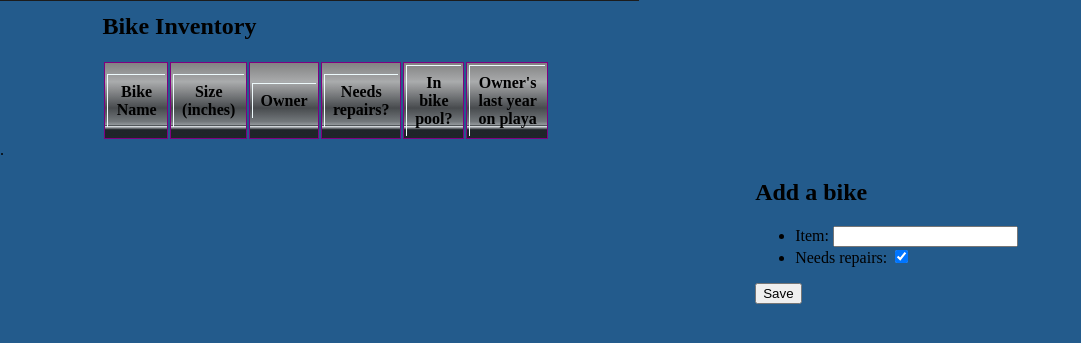
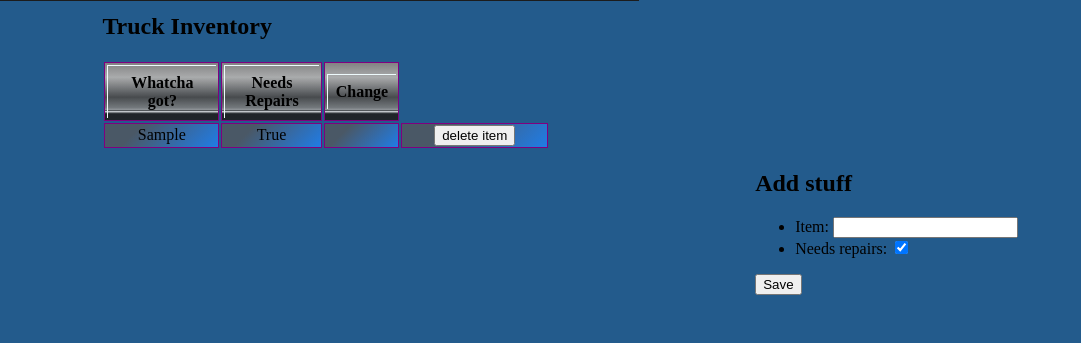
Before and after one commit to beckastar/BurningManCampApp, a Django app: page /inventory/ in a window 1280 px wide. Shown: the part 177-520 px from the top of the page, without its empty margins (0-1081 px from the left). Run offline with Django 3.2, Linux system fonts and the light colour scheme; tables that the repository leaves empty hold one stand-in row (values such as "Sample post"); lists and menus that the app fills with data are empty; parts of the project's set-up code (start-up, migrations or seed data) failed here and were passed over; some libraries are stand-ins or nearby versions; some web fonts are replaced.

Commit message:
fix truck inventory add form

```diff
--- a/bioluminati/bioluminati/urls.py
+++ b/bioluminati/bioluminati/urls.py
@@ -36,6 +36,9 @@ urlpatterns = [
     url(r'^about/', about, name='about'),
     url(r'^meal_schedule/', meal_schedule, name="meal_schedule"),
     url(r'^inventory/', show_inventory_form, name="inventory"),
+    url(r'^show_inventory_form/', show_inventory_form, name="inventory"),
+    url(r'^remove_items_from_truck/', remove_items_from_truck, name="inventory"),
+    url(r'^edit_inventory_item/', edit_truck_inventory, name="edit_inventory"),
     # url(r'^operations/', operations, name="operations")
     # url(r'^accounts/', include('django.contrib.auth.urls')),
 ]
--- a/bioluminati/camp/templates/bikemutation.html
+++ b/bioluminati/camp/templates/bikemutation.html
@@ -40,7 +40,6 @@
 		  <input type="submit" value="Save" />
 		</form>
 	</div>
-
 </div>
 
 
--- a/bioluminati/camp/templates/inventory.html
+++ b/bioluminati/camp/templates/inventory.html
@@ -16,15 +16,19 @@
 					</tr>
 				</thead>
 				<div class="datatables">
-						{% for things in stuff %}
+						{% for things in truck_inventory %}
 							<tr class="datarow">
 								<td>{{things.item}}</td>
 								<td>{{things.needs_repairs}}</td>
 							<td>
-								<form method="post">
+							<td>
+						        <form action="/remove_items_from_truck/" method="post">
 						            {% csrf_token %}
-						            <input type="submit" value="edit or remove me">
+						            <input type="hidden" name="item_id" value="{{item.id}}" />
+						            <input type="submit" value="delete item">
 						        </form>
+						    </td>
+
 						    </td>
 							</tr>
 						{% endfor %}
--- a/bioluminati/camp/views.py
+++ b/bioluminati/camp/views.py
@@ -78,11 +78,6 @@ def _finalize_meal(meal, shift):
 def meal_schedule(request):
     shifts = MealShifts.objects.order_by('day', 'meal')
     shifts_by_meal = []
-    # meal = {'serving': 'bacon', 'day': day, 'meal': 'breakfast'
-    #   'positions': ['chef': "a", 'KP': [workers],...],
-    #   'restrictions': ['avacado']
-    #   'num_served': 25
-    # }
     if shifts:
         first_shift = shifts[0]
         previous_meal = _meal_time(first_shift)
@@ -155,7 +150,7 @@ def show_signup_table(request):
                 'saturdayShiftsTaken':saturdayShiftsTaken, 'saturdayShiftsAvail':saturdayShiftsAvail
                 },))
 
-
+@staff_member_required
 def remove_bike(request):
     if request.method == 'POST':
         form = BikeForm()
@@ -167,6 +162,7 @@ def remove_bike(request):
             'form':form, 'bicycles':bicycles,
             }, RequestContext(request))
 
+@staff_member_required
 def edit_bike(request):
     bicycles = Bikes.objects.all()
 
@@ -222,21 +218,21 @@ def bikemutation(request):
     context_dict = {'form':form, 'materials':materials}
     return render_to_response('bikemutation.html', context_dict, RequestContext(request))
 
-#edited
+@staff_member_required
 def remove_items_from_truck(request):
     if request.method == 'POST':
         form = InventoryForm()
-        truck_stuff = Inventory.objects.all()
+        truck_inventory = Inventory.objects.all()
         item_id = int(request.POST.get('item_id'))
         item = Inventory.objects.get(id=item_id)
         item.delete()
         return render_to_response('inventory.html', {
-            'form':form, 'truck_stuff':truck_stuff,
+            'form':form, 'truck_inventory':truck_stuff,
             }, RequestContext(request))
 
-#needs to be edited
+@staff_member_required
 def edit_truck_inventory(request):
-    truck_stuff = Inventory.objects.all()
+    truck_inventory = Inventory.objects.all()
 
     item_id = int(
         request.POST.get('item_id',
@@ -244,7 +240,7 @@ def edit_truck_inventory(request):
 
     item = int(request.POST.get('item_id'))
 
-    form = BikeForm(instance=bike)
+    form = InventoryForm(instance=item)
 
     if request.method == 'POST':
         form = InventoryForm(data=request.POST, instance=item)
@@ -253,31 +249,31 @@ def edit_truck_inventory(request):
             form.save()
             return redirect('inventory')
 
-    context_dict = {"bike_id": bike_id, 'form':form, "truck_stuff":truck_stuff}
+    context_dict = {"item_id": item_id, 'form':form, "truck_inventory":truck_inventory}
 
-    return render_to_response('bikes.html', context_dict, RequestContext(request))
+    return render_to_response('inventory.html', context_dict, RequestContext(request))
 
 def show_inventory_form(request):
     model = Inventory
     truck_inventory = Inventory.objects.all()
 
     if request.method == "POST":
-        form = BikeForm(data = request.POST)
+        form = InventoryForm(data = request.POST)
         if form.is_valid():
             form.save()
 
     else:
         form = InventoryForm()
     context = RequestContext(request)
-    return render_to_response('bikes.html', {
+    return render_to_response('inventory.html', {
             'form':form, 'truck_inventory':truck_inventory,
             }, RequestContext(request))
 
-
+@staff_member_required
 def truck_inventory(request):
-    model = BicycleMutationInventory
-    materials = BicycleMutationInventory.objects.all()
-    form = BikeMaterialForm(data = request.POST)
+    model = Inventory
+    truck_inventory = Inventory.objects.all()
+    form = InventoryForm(data = request.POST)
     if request.method == "POST":
 
         if form.is_valid():
@@ -286,9 +282,9 @@ def truck_inventory(request):
             print "FORM WASNT VALID!!! OH NO!!!!"
 
     else:
-        form = BikeMaterialForm()
+        form = InventoryForm()
     context_dict = {'form':form, 'materials':materials}
-    return render_to_response('bikemutation.html', context_dict, RequestContext(request))
+    return render_to_response('inventory.html', context_dict, RequestContext(request))
 
 
 def register(request):
@@ -323,7 +319,7 @@ def register(request):
 
 
 @staff_member_required
-def operations(request, id):\
+def operations(request, id):
 
     context_dict = {}
     return render_to_response('operations.html',
```
